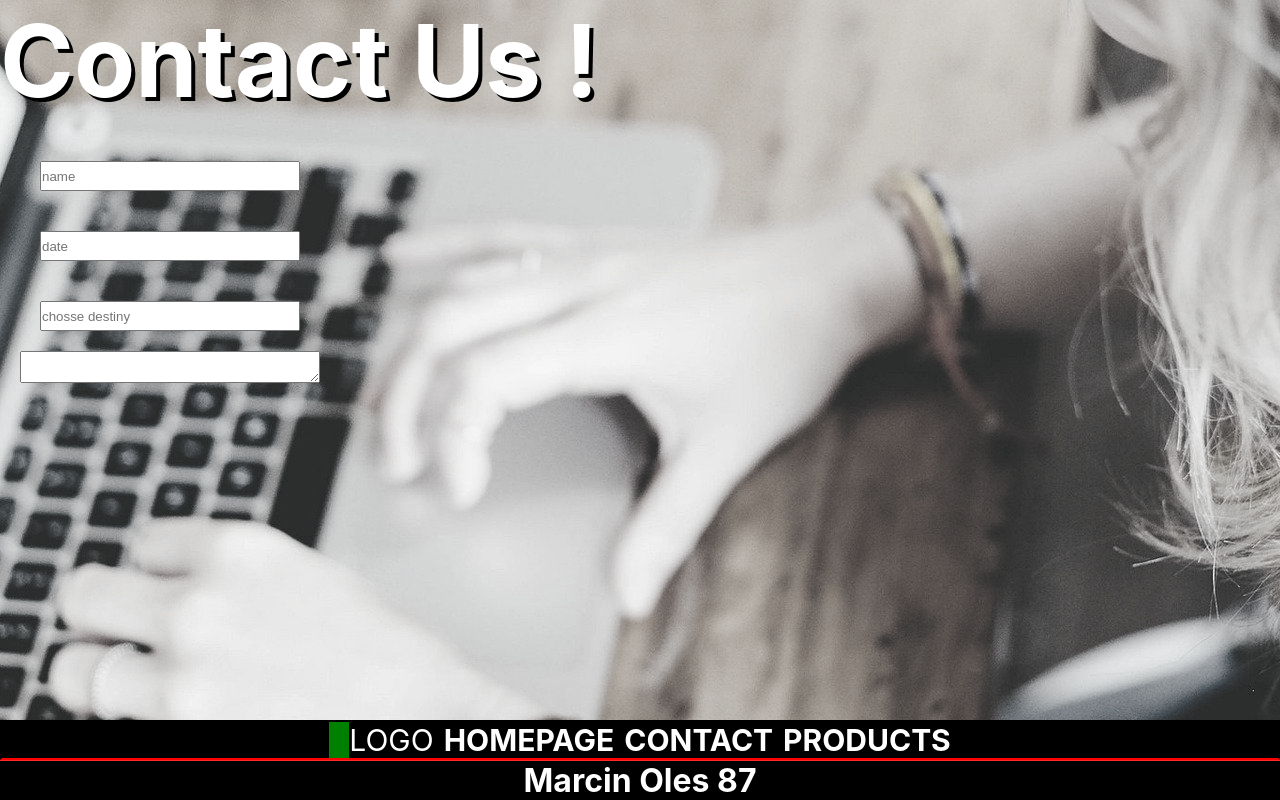
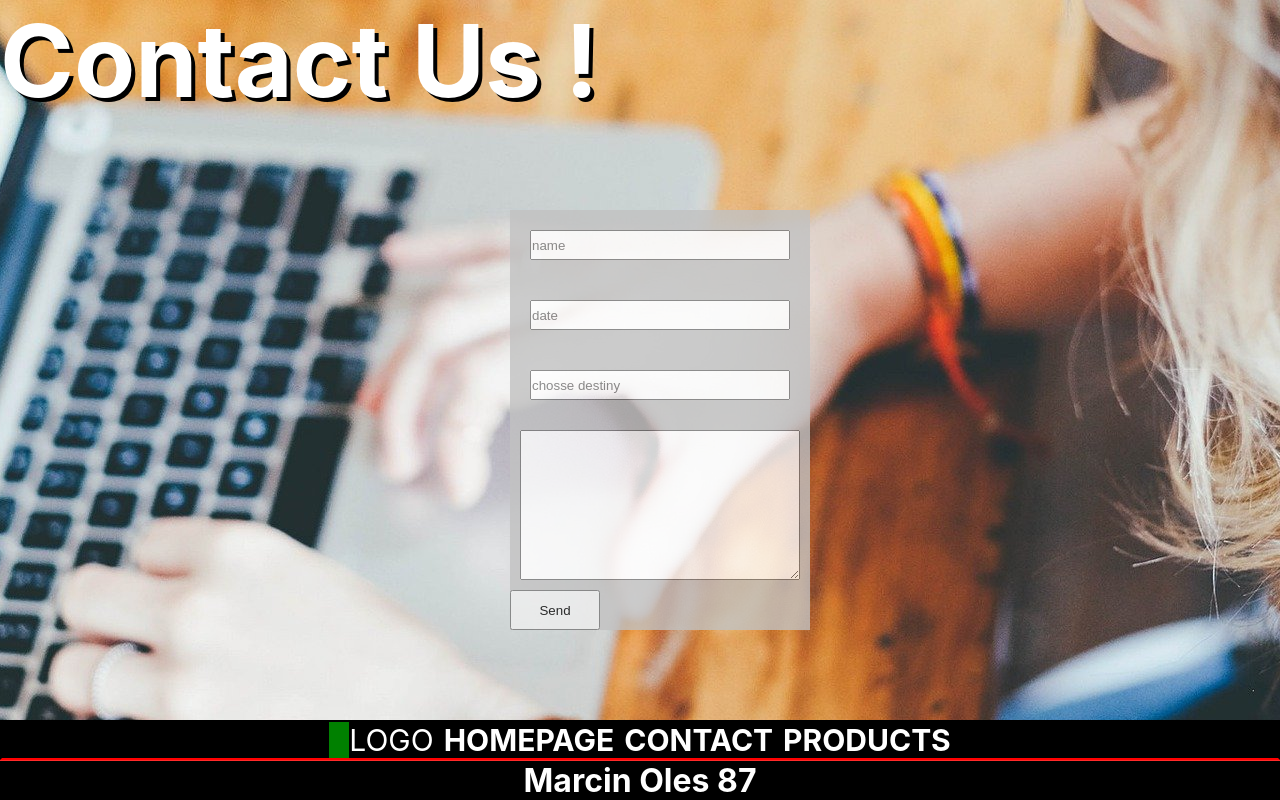
Before and after one commit to marcinoles87/newsite, a React (Create React App) app: page /contact in a window 1280 px wide. Built offline with nearby package versions, Linux system fonts and the light colour scheme.

Commit message:
add button and form css style

```diff
--- a/src/components/Main.js
+++ b/src/components/Main.js
@@ -7,10 +7,11 @@ const Main = () => {
             <h1> Contact Us !</h1>
 
             <form className="contact">
-            <input placeholder="name"></input>
-            <input placeholder="date"></input>
-            <input placeholder="chosse destiny"></input>
-            <textarea></textarea>
+            <input className="contactName" placeholder="name"></input>
+            <input className="contactDate" placeholder="date"></input>
+            <input className="contactDestiny" placeholder="chosse destiny"></input>
+            <textarea className="contactMessage"></textarea>
+            <button className="buttonSubmit">Send</button>
             </form>
 
 
--- a/src/components/MainStyle.css
+++ b/src/components/MainStyle.css
@@ -7,7 +7,7 @@
     background-color: rgb(0, 76, 82);
     color:white;
     background-image:url(../img/contact.jpg);
-    filter: grayscale(0.9);
+    /* filter: grayscale(0.9); */
     background-position:50% 80% ;
     background-size:auto;
     background-repeat: no-repeat;
@@ -33,3 +33,30 @@
     height: 30px;
 
 }
+
+form {
+    width: 300px;
+    position: absolute;
+    top:50%;
+    left:50%;
+    transform: translate(-50%,-50%);
+    background-color: rgb(194, 194, 194);
+    opacity: 0.8;
+
+}
+
+.contactMessage {
+    margin:10px;
+    height: 150px;
+}
+
+.buttonSubmit {
+    width: 30%;
+    height: 40px;
+
+}
+
+.buttonSubmit:hover {
+    background-color: black;
+    color:white;
+}
```
